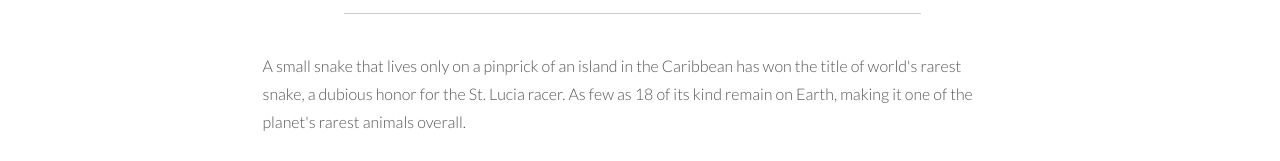
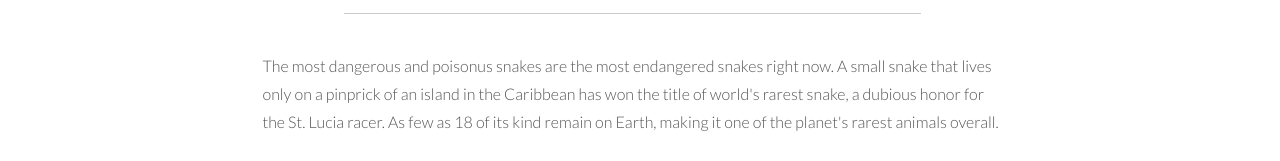
Before and after one commit to 210570/210570.github.io, a plain HTML site: page index.html in a window 1280 px wide. Shown: the part 4335-4496 px from the top of the page. Drawn offline with Linux system fonts and the light colour scheme.

Commit message:
change endangered

```diff
--- a/index.html
+++ b/index.html
@@ -233,5 +233,5 @@ The Rattlesnake is one of the most common ones you will find out there. They do
 				<hr>
 				<br>
 				<div class="col-lg-offset-2 col-lg-8">
-				<p>A small snake that lives only on a pinprick of an island in the Caribbean has won the title of world's rarest snake, a dubious honor for the St. Lucia racer. As few as 18 of its kind remain on Earth, making it one of the planet's rarest animals overall.
+				<p>The most dangerous and poisonus snakes are the most endangered snakes right now. A small snake that lives only on a pinprick of an island in the Caribbean has won the title of world's rarest snake, a dubious honor for the St. Lucia racer. As few as 18 of its kind remain on Earth, making it one of the planet's rarest animals overall.
 </p>
```
